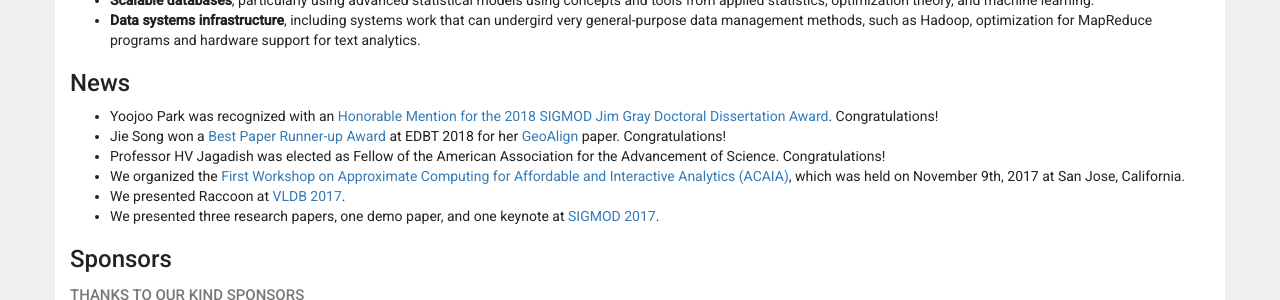
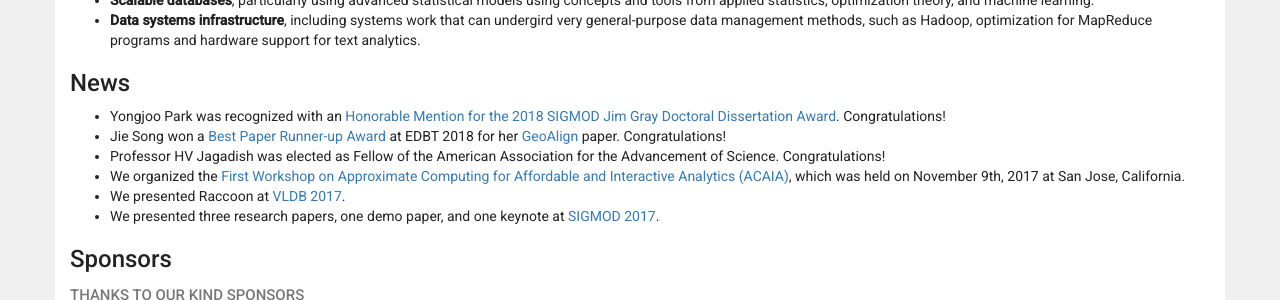
Before and after one commit to umich-dbgroup/umich-dbgroup.github.io, a Jekyll site: the page built from index.html, in a window 1280 px wide. Shown: the part 621-921 px from the top of the page. Built offline with Jekyll 4.4.1, drawn with Linux system fonts in a browser that asks for light colours; nearby versions of some CDN libraries.

Commit message:
corrected a typo

```diff
--- a/index.html
+++ b/index.html
@@ -23,7 +23,7 @@ permalink: /
 <h2>News</h2>
 
 <ul>
-  <li>Yoojoo Park was recognized with an <a href="https://sigmod2018.org/sigmod_awards.shtml">Honorable Mention for the 2018 SIGMOD Jim Gray Doctoral Dissertation Award</a>. Congratulations!</li>
+  <li>Yongjoo Park was recognized with an <a href="https://sigmod2018.org/sigmod_awards.shtml">Honorable Mention for the 2018 SIGMOD Jim Gray Doctoral Dissertation Award</a>. Congratulations!</li>
   <li>Jie Song won a <a href="http://edbticdt2018.at/?awards">Best Paper Runner-up Award</a> at EDBT 2018 for her <a href="http://openproceedings.org/2018/conf/edbt/paper-184.pdf">GeoAlign</a> paper. Congratulations!</li>
   <li>Professor HV Jagadish was elected as Fellow of the American Association for the Advancement of Science. Congratulations!</li>
   <li>We organized the <a href="http://dbgroup.eecs.umich.edu/acaia/">First Workshop on Approximate Computing for Affordable and Interactive Analytics (ACAIA)</a>, which was held on November 9th, 2017 at San Jose, California.</li>
```
